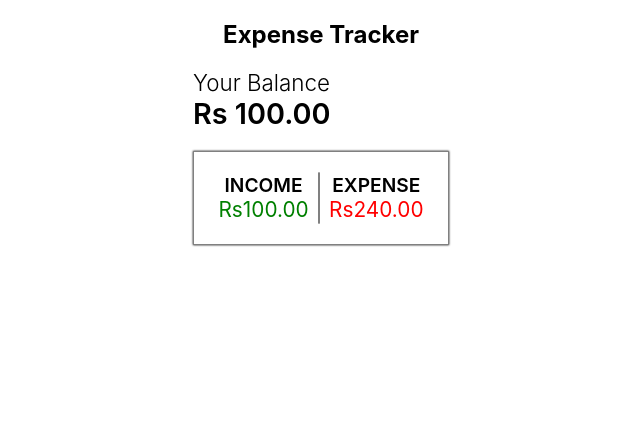
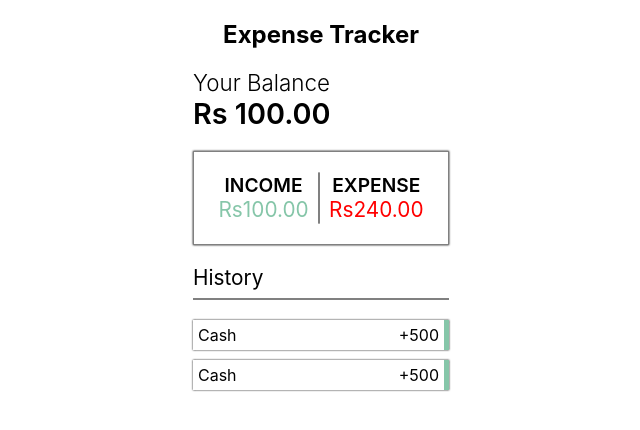
Before and after one commit to ks-vijai/Expense-Tracker, a React (Create React App) app: page / in a window 1280 px wide. Shown: the top 430 px of the page, without its empty margins (319-959 px from the left). Built offline with nearby package versions, Linux system fonts and the light colour scheme.

Commit message:
feat: expense-tracker: add history of transactions
Add transaction list
Add history for previous transactions

Signed-off-by: ks-vijai <vijaiks.19cse@kongu.edu>

```diff
--- a/src/App.css
+++ b/src/App.css
@@ -44,7 +44,7 @@
 }
 
 .income {
-  color: green;
+  color: #86c6a9;
   font-size: 130%;
 }
 
@@ -52,3 +52,27 @@
   color: red;
   font-size: 130%;
 }
+
+.expenses-history {
+  margin-top: 20px;
+}
+
+.history-heading {
+  font-size: 130%;
+  font-weight: 400;
+}
+
+.history-seperator {
+  background-color: grey;
+  height: 2px;
+  margin: 8px 0 20px 0;
+}
+
+.transaction-list {
+  box-shadow: 0 0 2px 0.2px black;
+  border-right: 5px solid #86c6a9;
+  display: flex;
+  justify-content: space-between;
+  margin: 10px 0;
+  padding: 5px;
+}
--- a/src/App.js
+++ b/src/App.js
@@ -2,6 +2,7 @@ import "./App.css";
 import Balance from "./components/Balance";
 import Header from "./components/Header";
 import IncomeExpenses from "./components/IncomeExpenses";
+import TransactionList from "./components/TransactionList";
 
 function App() {
   return (
@@ -10,6 +11,7 @@ function App() {
       <div className="expenses-list">
         <Balance />
         <IncomeExpenses />
+        <TransactionList />
       </div>
     </div>
   );
--- /dev/null
+++ b/src/components/TransactionList.js
@@ -0,0 +1,20 @@
+import React from "react";
+
+function TransactionList() {
+  return (
+    <div className="expenses-history">
+      <div className="history-heading">History</div>
+      <div className="history-seperator"></div>
+      <div className="transaction-list">
+        <div>Cash</div>
+        <div>+500</div>
+      </div>
+      <div className="transaction-list">
+        <div>Cash</div>
+        <div>+500</div>
+      </div>
+    </div>
+  );
+}
+
+export default TransactionList;
```
